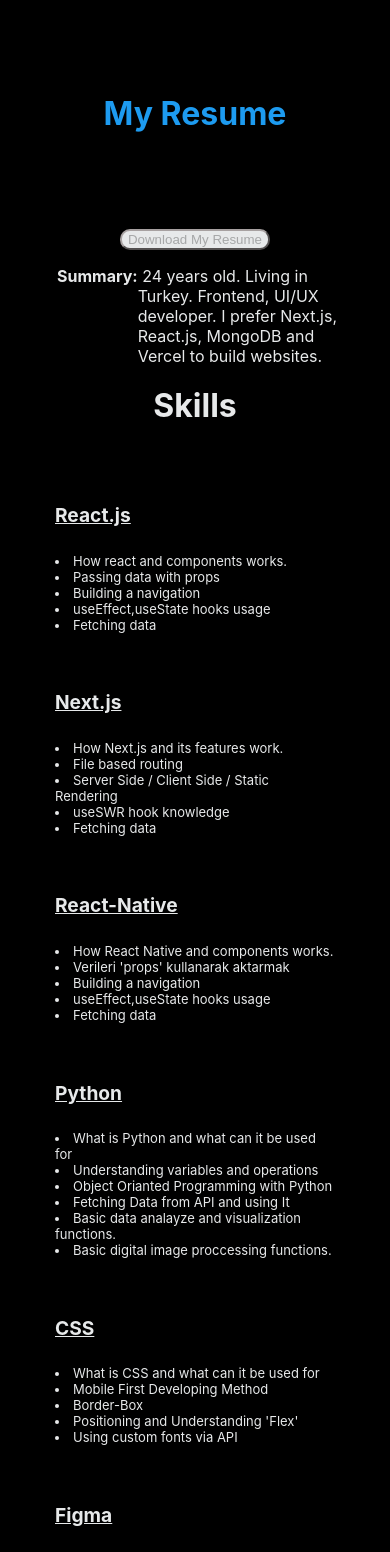
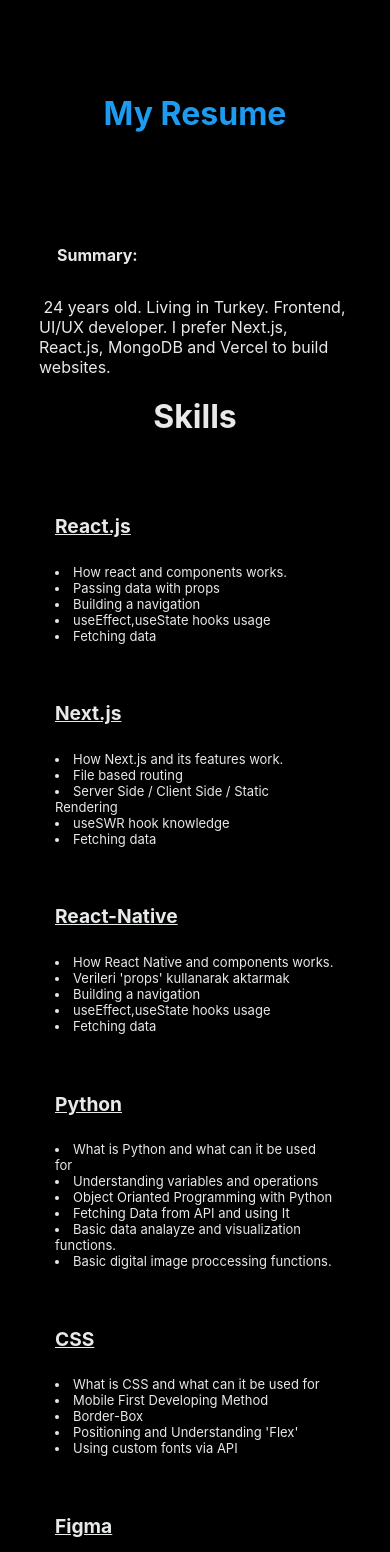
Before and after one commit to Eolan-Sama/Portfolio-website, a Next.js app: page /Resume in a window 390 px wide. Shown: the top 1552 px of the page. Built offline with nearby package versions, Linux system fonts and the light colour scheme.

Commit message:
Add files via upload

```diff
--- a/pages/Resume.js
+++ b/pages/Resume.js
@@ -17,7 +17,7 @@
       {Titles.filter(p=>p.locale === locale).map((title,i)=>(
           <h1 key={i} className="title">{title.resumeTitle}</h1>
         ))}
-      <button disabled className="downloadButton">Download My Resume</button>
+      {/*<button disabled className="downloadButton">Download My Resume</button>*/}
       <div className="summary">
       {Titles.filter(p=>p.locale === locale).map((title,i)=>(
           <p key={i}><b>{title.Summary}</b>&nbsp;{title.resumeSummary}</p>
--- a/styles/styles.css
+++ b/styles/styles.css
@@ -197,7 +197,8 @@
   display: flex;
   flex-direction: row;
   text-align: left;
-  max-width:50vw;
+  max-width:80vw;
+  flex-wrap:wrap;
 }
 
 
@@ -216,8 +217,9 @@
   display: flex;
   flex-wrap:wrap;
   flex-direction: row;
+  justify-content: center;
   width:80vw;
-  margin:2rem 0 2rem 0;
+  padding:2rem 0 2rem 0;
 }
 .skills{
   display: flex;
@@ -288,11 +290,7 @@
   .summary{
     max-width:80vw;
   }
-  .skillList{
-    max-width: max-content;
-    height: fit-content;
 
-  }
 
 
 }
```
